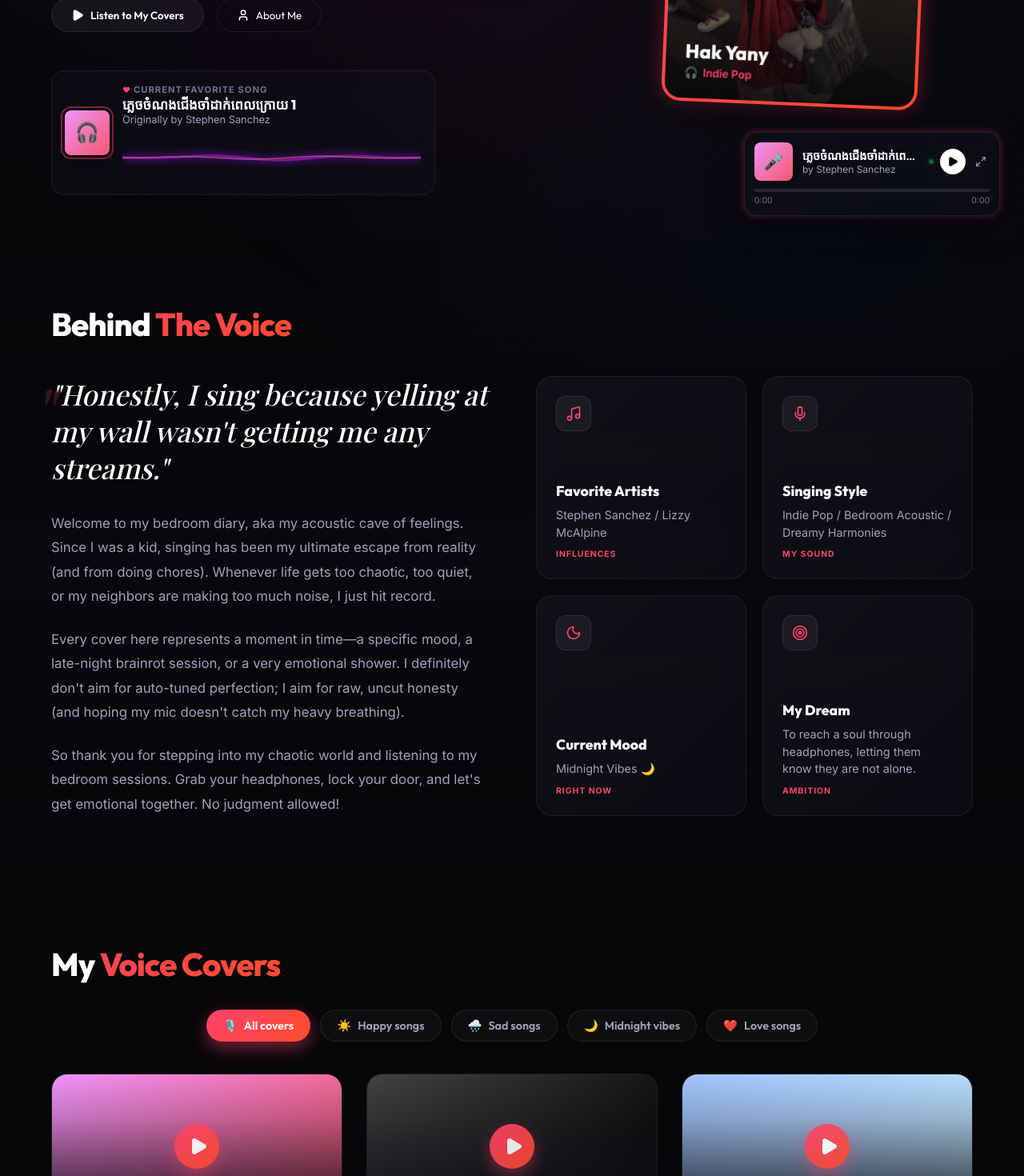
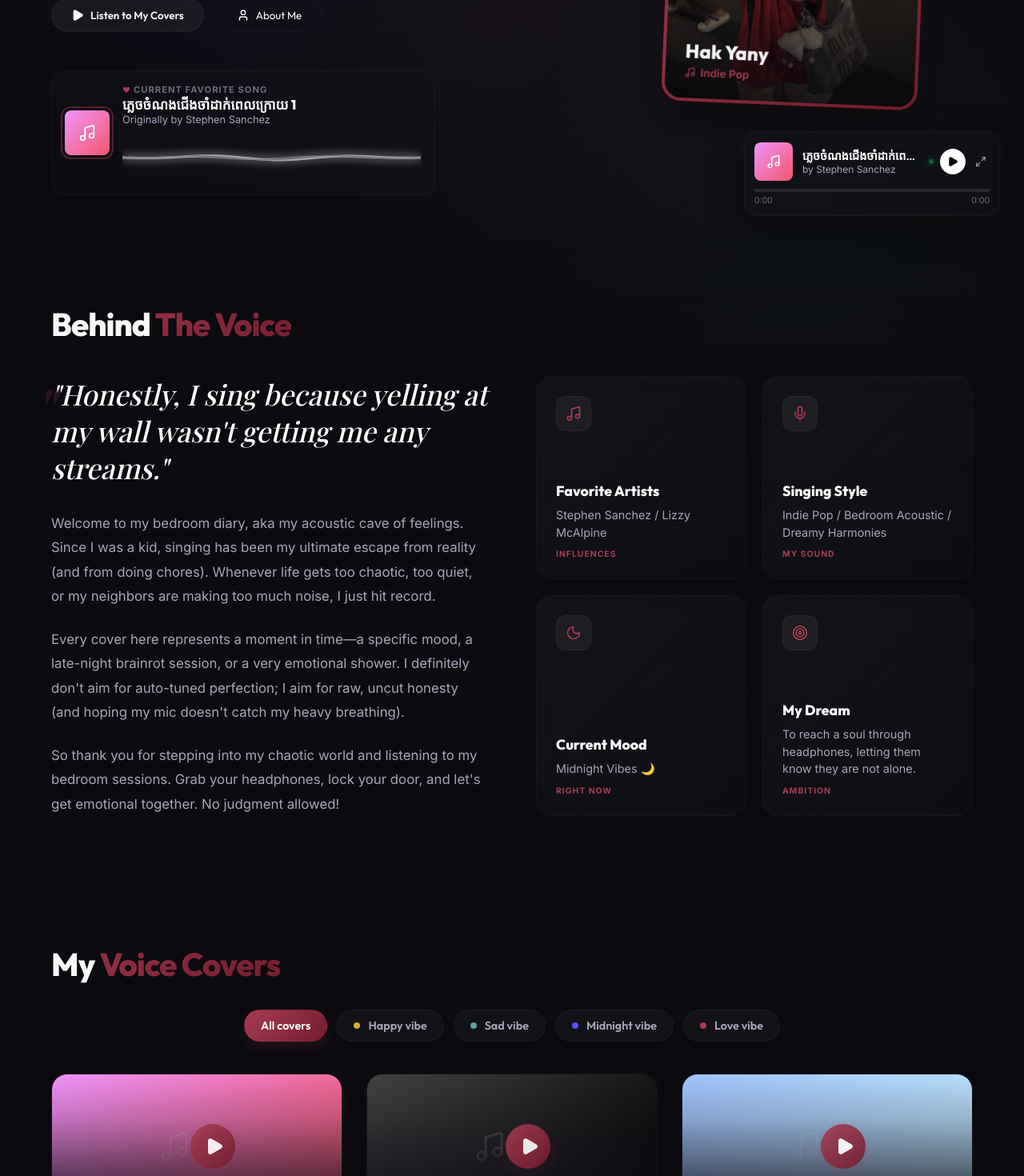
Before and after one commit to yanyHakDevUp/hak-yany-covers, a React (Vite) app: page / in a window 1280 px wide. Shown: the part 500-1970 px from the top of the page at 80% size. Built offline with nearby package versions, Linux system fonts and the light colour scheme; a web font is replaced by a local one.

Commit message:
feat: implement full-screen music player component with interactive controls and lyric synchronization

```diff
--- a/src/components/Covers.tsx
+++ b/src/components/Covers.tsx
@@ -1,18 +1,17 @@
-import React, { useState } from 'react';
+import React from 'react';
 import { useAudio } from '../context/AudioContext';
-import { Play, Pause, Calendar, Music4 } from 'lucide-react';
+import { Play, Pause, Calendar, Music, Music4 } from 'lucide-react';
 import type { Cover } from '../types';
 
 export const Covers: React.FC = () => {
   const { covers, currentCover, isPlaying, playSong, togglePlay, activeMood, setMood } = useAudio();
-  const [hoveredCard, setHoveredCard] = useState<string | null>(null);
 
-  const moodsList: { id: 'all' | 'happy' | 'sad' | 'midnight' | 'love'; label: string; emoji: string }[] = [
-    { id: 'all', label: 'All covers', emoji: '🎙️' },
-    { id: 'happy', label: 'Happy songs', emoji: '☀️' },
-    { id: 'sad', label: 'Sad songs', emoji: '🌧️' },
-    { id: 'midnight', label: 'Midnight vibes', emoji: '🌙' },
-    { id: 'love', label: 'Love songs', emoji: '❤️' }
+  const moodsList: { id: 'all' | 'happy' | 'sad' | 'midnight' | 'love'; label: string }[] = [
+    { id: 'all', label: 'All covers' },
+    { id: 'happy', label: 'Happy vibe' },
+    { id: 'sad', label: 'Sad vibe' },
+    { id: 'midnight', label: 'Midnight vibe' },
+    { id: 'love', label: 'Love vibe' }
   ];
 
   const filteredCovers = activeMood === 'all'
@@ -54,9 +53,19 @@ export const Covers: React.FC = () => {
           font-size: 0.9rem;
           display: flex;
           align-items: center;
-          gap: 8px;
+          gap: 10px;
           transition: var(--transition-smooth);
         }
+        .mood-dot {
+          width: 8px;
+          height: 8px;
+          border-radius: 50%;
+          display: inline-block;
+        }
+        .mood-dot-happy { background: #d4af37; }
+        .mood-dot-sad { background: #5f9ea0; }
+        .mood-dot-love { background: #a83c54; }
+        .mood-dot-midnight { background: #5352ed; }
         .mood-btn:hover {
           color: white;
           background: rgba(255, 255, 255, 0.08);
@@ -258,7 +267,6 @@ export const Covers: React.FC = () => {
             My <span className="grad-text">Voice Covers</span>
           </h2>
 
-          {/* Mood Filters */}
           <div className="mood-selector">
             {moodsList.map((m) => (
               <button
@@ -266,7 +274,10 @@ export const Covers: React.FC = () => {
                 className={`mood-btn ${activeMood === m.id ? 'active' : ''}`}
                 onClick={() => setMood(m.id)}
               >
-                <span>{m.emoji}</span> {m.label}
+                {m.id !== 'all' && (
+                  <span className={`mood-dot mood-dot-${m.id}`} />
+                )}
+                {m.label}
               </button>
             ))}
           </div>
@@ -283,30 +294,13 @@ export const Covers: React.FC = () => {
                     key={cover.id}
                     className="cover-card glass-card"
                     onClick={(e) => handlePlayClick(cover, e)}
-                    onMouseEnter={() => setHoveredCard(cover.id)}
-                    onMouseLeave={() => setHoveredCard(null)}
                   >
                     {/* Cover Art Box */}
                     <div
                       className="cover-art-wrapper"
                       style={{ background: cover.coverImage }}
                     >
-                      {cover.videoUrl && (isCardPlaying || hoveredCard === cover.id) && (
-                        <video
-                          src={cover.videoUrl}
-                          muted
-                          loop
-                          autoPlay
-                          playsInline
-                          style={{
-                            position: 'absolute',
-                            width: '100%',
-                            height: '100%',
-                            objectFit: 'cover',
-                            zIndex: 0
-                          }}
-                        />
-                      )}
+                      <Music size={40} style={{ opacity: 0.15, zIndex: 1 }} />
                       <div className="cover-art-overlay" />
                       <button
                         className="play-overlay-btn"
--- a/src/components/Hero.tsx
+++ b/src/components/Hero.tsx
@@ -1,6 +1,6 @@
 import React from 'react';
 import { useAudio } from '../context/AudioContext';
-import { Play, User, Sparkles, Heart } from 'lucide-react';
+import { Play, User, Sparkles, Heart, Music } from 'lucide-react';
 import { Visualizer } from './Visualizer';
 
 export const Hero: React.FC = () => {
@@ -243,11 +243,11 @@ export const Hero: React.FC = () => {
             <div className="hero-content">
               <div className="hero-badge">
                 <Sparkles size={12} />
-                Gen Z Artist Portfolio
+                Bedroom Cover Sessions
               </div>
               <h1 className="hero-title">
-                Hi, I'm <span className="grad-text">{profile.name}</span> 🎤 <br />
-                I sing what I <span className="neon-text-glow">feel.</span>
+                Hi, I'm <span className="grad-text">{profile.name}</span> <br />
+                I sing what I feel.
               </h1>
               <p className="hero-desc">
                 {profile.introBio}
@@ -277,7 +277,7 @@ export const Hero: React.FC = () => {
                 >
                   <div className="fav-album-art" style={{ background: favCover.coverImage }}>
                     <div className="pulse-ring" />
-                    🎧
+                    <Music size={22} style={{ color: 'white' }} />
                   </div>
                   <div className="widget-text-container">
                     <div className="widget-label">
@@ -304,7 +304,7 @@ export const Hero: React.FC = () => {
                   <div className="profile-overlay-gradient">
                     <div className="profile-name">{profile.name}</div>
                     <div className="profile-vibe">
-                      <span>🎧</span> {profile.singingStyle.split('/')[0].trim()}
+                      <Music size={14} style={{ color: 'var(--mood-primary)' }} /> {profile.singingStyle.split('/')[0].trim()}
                     </div>
                   </div>
                 </div>
--- a/src/components/Navbar.tsx
+++ b/src/components/Navbar.tsx
@@ -49,16 +49,6 @@ export const Navbar: React.FC = () => {
         behavior: 'smooth'
       });
       setActiveSection(id);
-    }
-  };
-
-  const getMoodEmoji = () => {
-    switch (activeMood) {
-      case 'happy': return '☀️';
-      case 'sad': return '🌧️';
-      case 'love': return '❤️';
-      case 'midnight': return '🌙';
-      default: return '🎤';
     }
   };
 
@@ -233,7 +223,7 @@ export const Navbar: React.FC = () => {
         <div className="navbar-logo" onClick={() => scrollToSection('home')}>
           <Music size={20} className="grad-text" />
           {profile.name}
-          <span>{getMoodEmoji()} {activeMood !== 'all' ? activeMood : 'feeling'}</span>
+          <span>{activeMood !== 'all' ? activeMood : 'all moods'}</span>
         </div>
 
         <div className="navbar-links">
--- a/src/components/SpotifyWidget.tsx
+++ b/src/components/SpotifyWidget.tsx
@@ -1,6 +1,6 @@
 import React from 'react';
 import { useAudio } from '../context/AudioContext';
-import { Play, Pause, Maximize2 } from 'lucide-react';
+import { Play, Pause, Maximize2, Music } from 'lucide-react';
 
 export const SpotifyWidget: React.FC = () => {
   const { currentCover, isPlaying, currentTime, duration, togglePlay, setShowFullPlayer } = useAudio();
@@ -188,7 +188,7 @@ export const SpotifyWidget: React.FC = () => {
               className="widget-art"
               style={{ background: currentCover.coverImage }}
             >
-              🎤
+              <Music size={18} style={{ color: 'white' }} />
             </div>
             <div className="widget-info">
               <div className="widget-title">
--- a/src/index.css
+++ b/src/index.css
@@ -2,20 +2,20 @@
 
 :root {
   /* Dynamic themes managed by active mood */
-  --mood-primary: #a020f0;
-  --mood-secondary: #ff007f;
-  --mood-glow: rgba(160, 32, 240, 0.45);
-  --mood-gradient: linear-gradient(135deg, #a020f0 0%, #ff007f 100%);
+  --mood-primary: #e5e5e5;
+  --mood-secondary: #8a8a99;
+  --mood-glow: rgba(255, 255, 255, 0.08);
+  --mood-gradient: linear-gradient(135deg, #ffffff 0%, #8a8a99 100%);
 
   /* Constant colors */
-  --bg-dark: #07070a;
-  --bg-card: rgba(15, 15, 25, 0.6);
-  --bg-card-hover: rgba(25, 25, 38, 0.85);
-  --border-glass: rgba(255, 255, 255, 0.08);
-  --border-glass-focus: rgba(255, 255, 255, 0.2);
-  --text-white: #ffffff;
-  --text-gray: #a0a0ba;
-  --text-dim: #70708f;
+  --bg-dark: #0b0b0f;
+  --bg-card: rgba(18, 18, 26, 0.45);
+  --bg-card-hover: rgba(26, 26, 36, 0.7);
+  --border-glass: rgba(255, 255, 255, 0.04);
+  --border-glass-focus: rgba(255, 255, 255, 0.12);
+  --text-white: #f8f8fa;
+  --text-gray: #a6a6bb;
+  --text-dim: #6c6c80;
 
   /* Fonts */
   --font-sans: 'Inter', sans-serif;
@@ -29,31 +29,31 @@
 
 /* Mood variable modifiers */
 [data-theme='happy'] {
-  --mood-primary: #f093fb;
-  --mood-secondary: #f5576c;
-  --mood-glow: rgba(245, 87, 108, 0.45);
-  --mood-gradient: linear-gradient(135deg, #f093fb 0%, #f5576c 100%);
+  --mood-primary: #d4af37;
+  --mood-secondary: #b59023;
+  --mood-glow: rgba(212, 175, 55, 0.15);
+  --mood-gradient: linear-gradient(135deg, #d4af37 0%, #b59023 100%);
 }
 
 [data-theme='sad'] {
-  --mood-primary: #38ef7d;
-  --mood-secondary: #11998e;
-  --mood-glow: rgba(17, 153, 142, 0.45);
-  --mood-gradient: linear-gradient(135deg, #11998e 0%, #38ef7d 100%);
+  --mood-primary: #5f9ea0;
+  --mood-secondary: #4682b4;
+  --mood-glow: rgba(95, 158, 160, 0.15);
+  --mood-gradient: linear-gradient(135deg, #5f9ea0 0%, #4682b4 100%);
 }
 
 [data-theme='love'] {
-  --mood-primary: #ff416c;
-  --mood-secondary: #ff4b2b;
-  --mood-glow: rgba(255, 65, 108, 0.45);
-  --mood-gradient: linear-gradient(135deg, #ff416c 0%, #ff4b2b 100%);
+  --mood-primary: #a83c54;
+  --mood-secondary: #721c2d;
+  --mood-glow: rgba(168, 60, 84, 0.15);
+  --mood-gradient: linear-gradient(135deg, #a83c54 0%, #721c2d 100%);
 }
 
 [data-theme='midnight'] {
-  --mood-primary: #00f2fe;
-  --mood-secondary: #4facfe;
-  --mood-glow: rgba(0, 242, 254, 0.45);
-  --mood-gradient: linear-gradient(135deg, #4facfe 0%, #00f2fe 100%);
+  --mood-primary: #5352ed;
+  --mood-secondary: #322588;
+  --mood-glow: rgba(83, 82, 237, 0.15);
+  --mood-gradient: linear-gradient(135deg, #5352ed 0%, #322588 100%);
 }
 
 /* Global Reset */
@@ -80,9 +80,9 @@ body::before {
   left: -20%;
   width: 140%;
   height: 140%;
-  background: radial-gradient(circle at 30% 30%, rgba(35, 15, 60, 0.3) 0%, transparent 40%),
-              radial-gradient(circle at 70% 80%, rgba(15, 30, 60, 0.2) 0%, transparent 40%),
-              radial-gradient(circle at 50% 50%, rgba(60, 10, 40, 0.25) 0%, transparent 50%);
+  background: radial-gradient(circle at 30% 30%, rgba(83, 82, 237, 0.08) 0%, transparent 40%),
+              radial-gradient(circle at 70% 80%, rgba(95, 158, 160, 0.05) 0%, transparent 40%),
+              radial-gradient(circle at 50% 50%, rgba(168, 60, 84, 0.06) 0%, transparent 50%);
   z-index: -2;
   pointer-events: none;
   animation: bgShift 25s ease-in-out infinite alternate;
@@ -294,3 +294,76 @@ body::before {
 .custom-scroll::-webkit-scrollbar-thumb:hover {
   background: var(--mood-primary);
 }
+
+/* Video Element Reparenting Layout Styles */
+.hidden-video-element {
+  position: fixed;
+  top: 0;
+  left: 0;
+  width: 1px;
+  height: 1px;
+  opacity: 0;
+  pointer-events: none;
+  z-index: -1000;
+}
+
+.player-video-background {
+  position: absolute;
+  inset: 0;
+  width: 100%;
+  height: 100%;
+  object-fit: cover;
+  z-index: 0;
+  opacity: 0.15;
+  pointer-events: none;
+  transition: opacity 0.5s ease;
+}
+
+/* Synced Scrolling Lyrics Pane */
+.lyrics-pane {
+  width: 100%;
+  height: 90%;
+  overflow-y: auto;
+  padding: 80px 0;
+  display: flex;
+  flex-direction: column;
+  gap: 24px;
+  mask-image: linear-gradient(to bottom, transparent 0%, white 20%, white 80%, transparent 100%);
+  -webkit-mask-image: linear-gradient(to bottom, transparent 0%, white 20%, white 80%, transparent 100%);
+  text-align: left;
+  scroll-behavior: smooth;
+}
+
+.lyric-item {
+  font-family: var(--font-sans);
+  font-size: 1.35rem;
+  font-weight: 500;
+  color: rgba(255, 255, 255, 0.25);
+  line-height: 1.6;
+  cursor: pointer;
+  transition: all 0.35s cubic-bezier(0.16, 1, 0.3, 1);
+  transform-origin: left center;
+  transform: scale(0.95);
+  padding: 0 10px;
+}
+
+.lyric-item:hover {
+  color: rgba(255, 255, 255, 0.55);
+}
+
+.lyric-item.lyric-active {
+  color: var(--text-white);
+  font-size: 1.85rem;
+  font-weight: 800;
+  text-shadow: 0 0 10px rgba(255, 255, 255, 0.15), 0 0 25px var(--mood-glow);
+  transform: scale(1.05);
+}
+
+.lyrics-container-wrapper {
+  width: 100%;
+  height: 100%;
+  display: flex;
+  align-items: center;
+  justify-content: center;
+  overflow: hidden;
+}
```
Also changed, not shown: src/components/Player.tsx (+88 -120 lines), src/context/AudioContext.tsx (+16 -9 lines).
